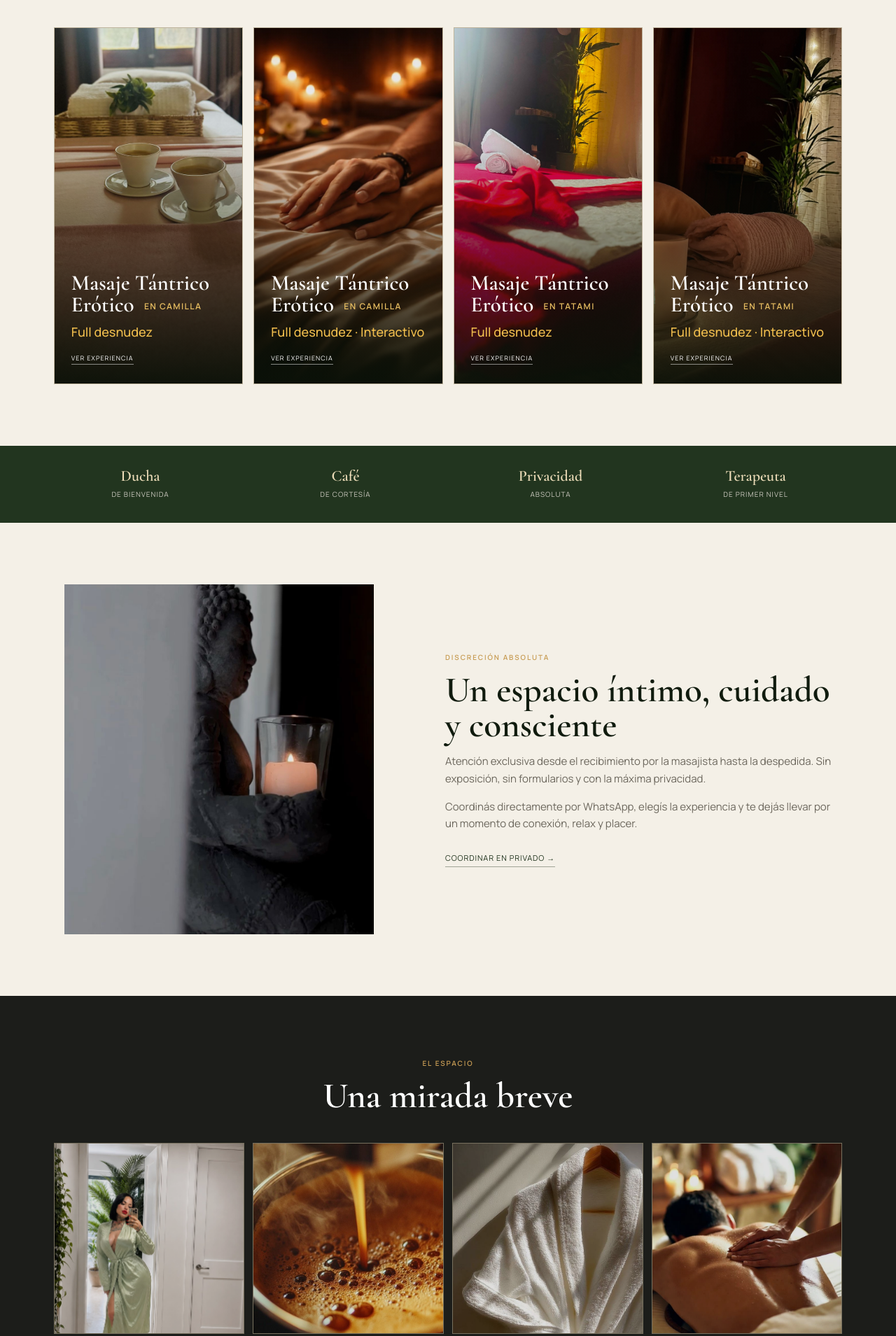
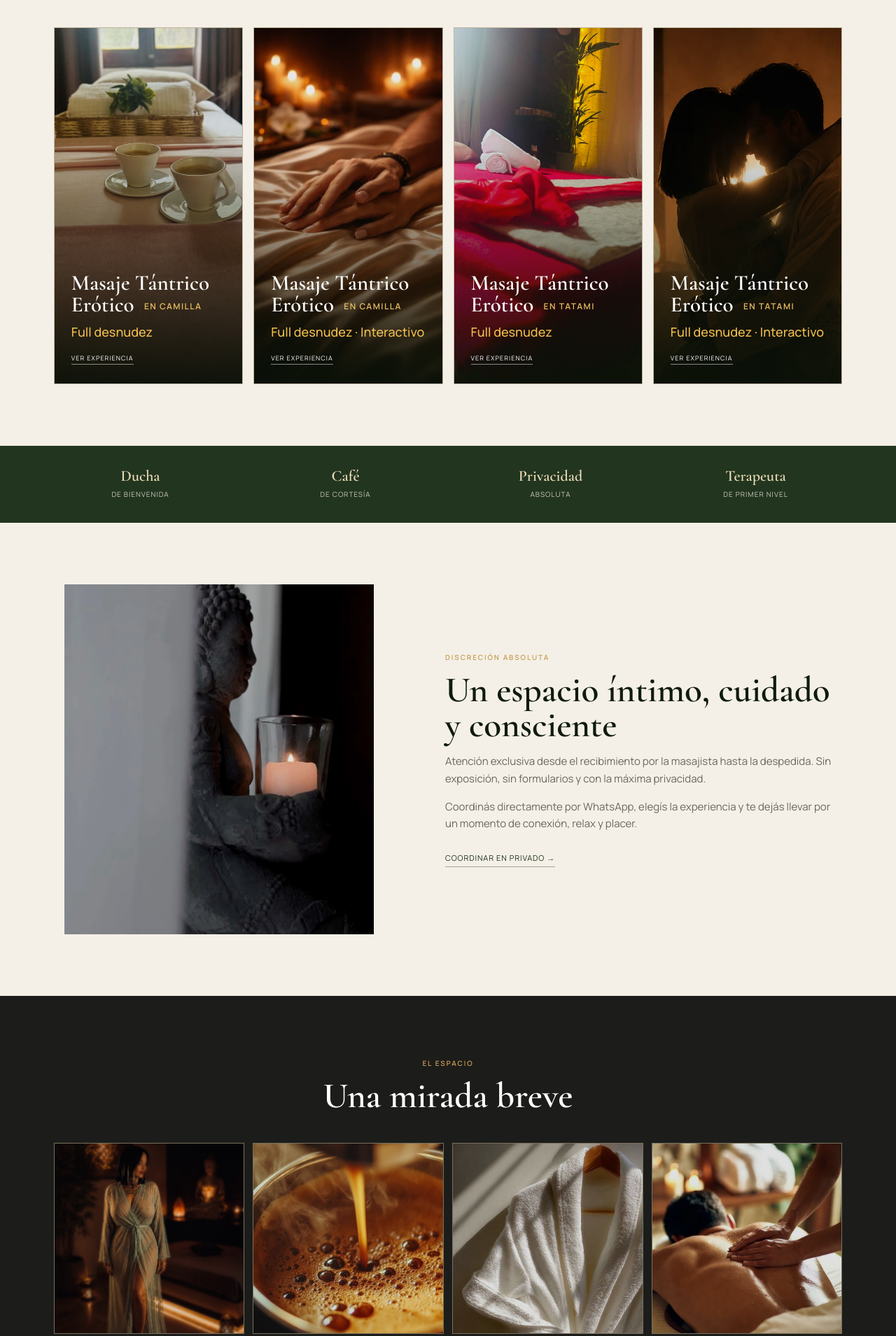
Before and after one commit to DylanMachado1/terapeutas-tantricas, a plain HTML site: page index.html in a window 1280 px wide. Shown: the part 965-2874 px from the top of the page at 70% size. Drawn offline with nearby package versions, Linux system fonts and the light colour scheme.

Commit message:
Update therapist and interactive tatami photos

```diff
--- a/index.html
+++ b/index.html
@@ -57,7 +57,7 @@
         </article>
 
         <article class="modality-card reveal" data-service-card>
-          <button class="modality-cover" type="button" aria-expanded="false"><img src="assets/images/tatami-vela-toallas.jpeg" alt="Espacio íntimo preparado con vela, toallas y luz cálida"><span class="cover-shade"></span><span class="cover-copy"><span class="cover-title"><strong>Masaje Tántrico<br>Erótico <small>En tatami</small></strong></span><em>Full desnudez · Interactivo</em><i>Ver experiencia</i></span></button>
+          <button class="modality-cover" type="button" aria-expanded="false"><img src="assets/images/tatami-interactivo-pareja.jpeg" alt="Pareja conectando en un ambiente tántrico con luz cálida"><span class="cover-shade"></span><span class="cover-copy"><span class="cover-title"><strong>Masaje Tántrico<br>Erótico <small>En tatami</small></strong></span><em>Full desnudez · Interactivo</em><i>Ver experiencia</i></span></button>
           <div class="modality-info"><button class="close-card" type="button" aria-label="Cerrar información">×</button><h3>Tatami · Interactivo</h3><p>Una terapia sublime y guiada en la que aprendés a vivir el tantra junto a la terapeuta. Participás mediante la caricia consciente, el placer y la conexión.</p><p>Está creada para disfrutar sin prisa, movilizar la energía sexual y vivir una experiencia íntima, sensorial y profundamente renovadora.</p><p class="included">Ducha al retirarse y café de despedida opcional.</p></div>
         </article>
       </div>
@@ -75,7 +75,7 @@
     <section class="gallery section" id="galeria">
       <header class="section-head reveal"><p class="eyebrow">El espacio</p><h2>Una mirada breve</h2></header>
       <div class="gallery-grid reveal">
-        <figure><img src="assets/images/terapeuta-puerta.jpeg" alt="Terapeuta de Club de Señores recibiendo al visitante"></figure>
+        <figure><img src="assets/images/terapeuta-ambiente-calido.jpeg" alt="Terapeuta de Club de Señores en un ambiente íntimo y cálido"></figure>
         <figure><img src="assets/images/referencia-cafe.jpg" alt="Café de cortesía"></figure>
         <figure><img src="assets/images/referencia-bata.jpg" alt="Bata preparada para la ducha"></figure>
         <figure><img src="assets/images/referencia-aceites.jpg" alt="Masaje relajante con aceites tibios"></figure>
```
Also changed, not shown: assets/images/tatami-interactivo-pareja.jpeg (added), assets/images/terapeuta-ambiente-calido.jpeg (added).
